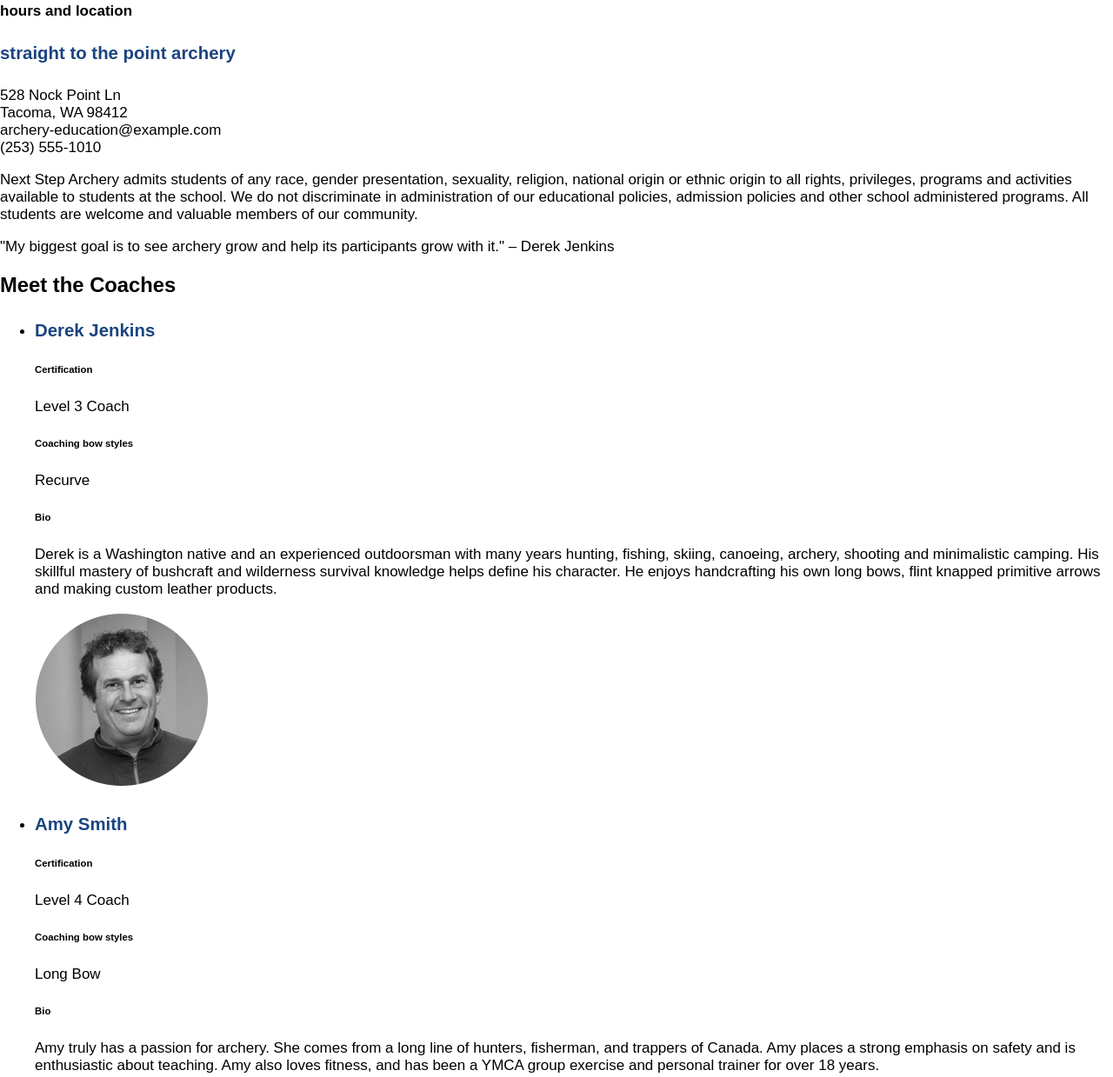
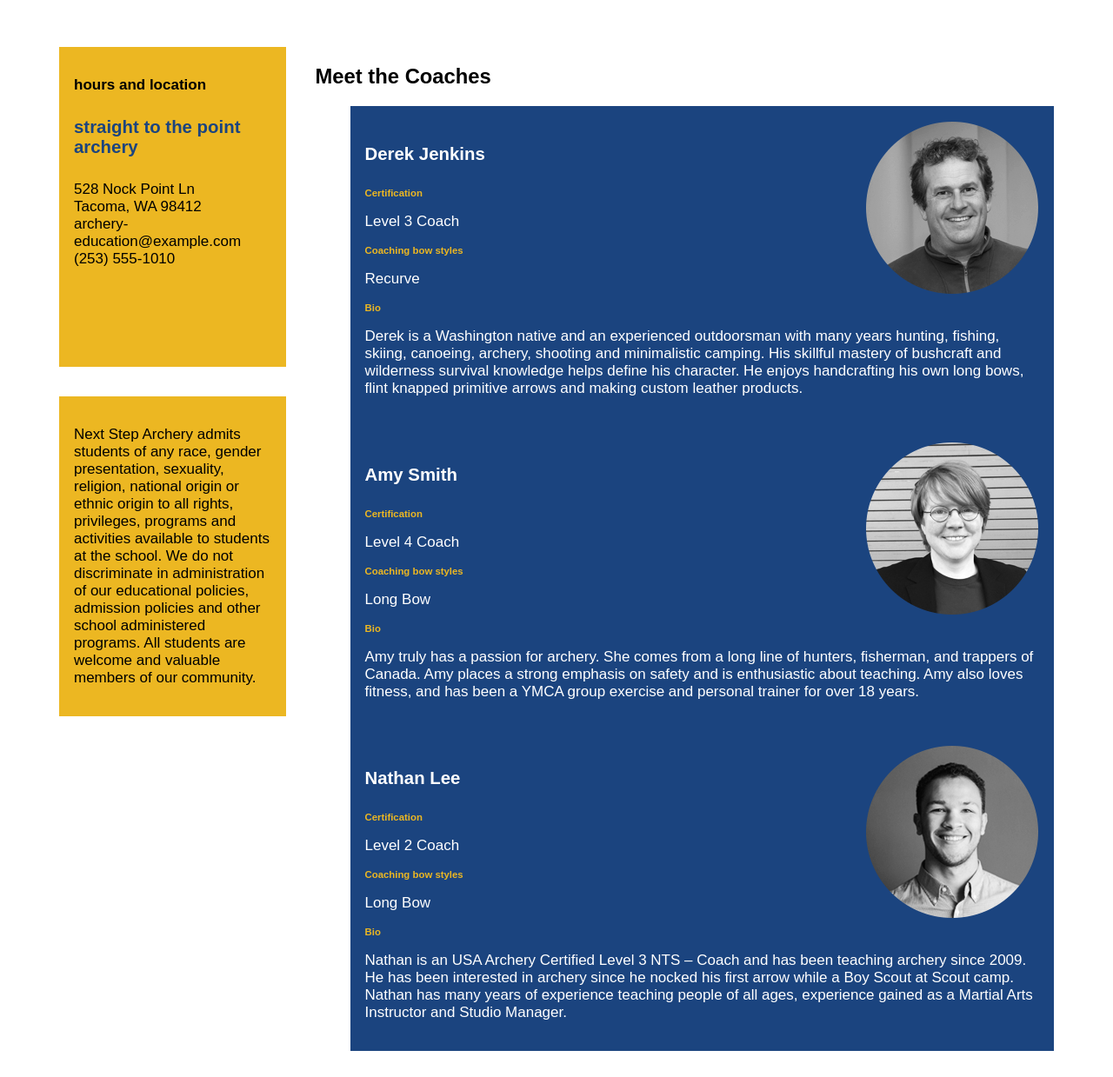
Before and after one commit to ssstefanz/archery-academy, a plain HTML site: page bios.html in a window 1280 px wide. Shown: the part 162-1401 px from the top of the page at 87% size. Drawn offline with Linux system fonts and the light colour scheme.

Commit message:
updated css stylesheet, finishing about pg

```diff
--- a/bios.html
+++ b/bios.html
@@ -14,61 +14,64 @@
       </nav>
     </header>
 
-    <aside class="">
+    <article class="grid-bios">
+
+
+      <aside class="grid-bios-hours">
           <h3>hours and location</h3>
           <h4>straight to the point archery</h4>
           <p>528 Nock Point Ln <br> Tacoma, WA 98412 <br> archery-education@example.com <br> (253) 555-1010</p>
       </aside>
 
-    <aside class="">
+      <aside class="grid-bios-statement">
             <p>Next Step Archery admits students of any race, gender presentation, sexuality, religion, national origin or ethnic origin
   to all rights, privileges, programs and activities available to students at the school. We do not discriminate in
   administration of our educational policies, admission policies and other school administered programs. All students are
   welcome and valuable members of our community.</p>
       </aside>
 
-    <aside class="">
-      <p>"My biggest goal is to see archery grow and help its participants grow with it." – Derek Jenkins</p>
-    </aside>
 
-    <section>
+
+      <section class="grid-bios-box">
         <h2>Meet the Coaches</h2>
         <ul>
-        <li>
-          <h4>Derek Jenkins</h4>
+          <li class="grid-bios-1">
+            <img src="images/instructor-bio-image1.png" style="float: right" alt="Image of Derek Jenkins.">
+            <h4 class="name">Derek Jenkins</h4>
             <h6>Certification</h6>
             <p>Level 3 Coach</p>
             <h6>Coaching bow styles</h6>
             <p>Recurve</p>
             <h6>Bio</h6>
             <p>Derek is a Washington native and an experienced outdoorsman with many years hunting, fishing, skiing, canoeing, archery, shooting and minimalistic camping. His skillful mastery of bushcraft and wilderness survival knowledge helps define his character. He enjoys handcrafting his own long bows, flint knapped primitive arrows and making custom leather products.</p>
-          <img src="images/instructor-bio-image1.png" height="200" alt="Image of Derek Jenkins.">
           </li>
 
-        <li>
-          <h4>Amy Smith</h4>
+          <li class="grid-bios-2">
+            <img src="images/instructor-bio-image2.png" style="float: right" alt="Image of Amy Smith.">
+            <h4 class="name">Amy Smith</h4>
             <h6>Certification</h6>
             <p>Level 4 Coach</p>
             <h6>Coaching bow styles</h6>
             <p>Long Bow</p>
             <h6>Bio</h6>
             <p>Amy truly has a passion for archery. She comes from a long line of hunters, fisherman, and trappers of Canada. Amy  places a strong emphasis on safety and is enthusiastic about teaching. Amy also loves fitness, and  has been a YMCA group exercise and personal trainer for over 18 years.</p>
-          <img src="images/instructor-bio-image2.png" height="200" alt="Image of Amy Smith.">
           </li>
 
-        <li>
-          <h4>Nathan Lee</h4>
+          <li class="grid-bios-3">
+            <img src="images/instructor-bio-image3.png" style="float: right" alt="Image of Nathan Lee.">
+            <h4 class="name">Nathan Lee</h4>
             <h6>Certification</h6>
             <p>Level 2 Coach</p>
             <h6>Coaching bow styles</h6>
             <p>Long Bow</p>
             <h6>Bio</h6>
             <p>Nathan is an USA Archery Certified Level 3 NTS – Coach and has been teaching archery since 2009. He has been interested in archery since he nocked his first arrow while a Boy Scout at Scout camp. Nathan has many years of experience teaching people of all ages, experience gained as a Martial Arts Instructor and Studio Manager.</p>
-          <img src="images/instructor-bio-image3.png" height="200" alt="Image of Nathan Lee.">
           </li>
 
         </ul>
       </section>
+
+    </article>
 
     <footer class="footer-container">
       <img src="images/footerImage.jpeg" width= 100% alt="Arrows with a blue photo filter.">
--- a/styles/stylesheet.css
+++ b/styles/stylesheet.css
@@ -26,6 +26,13 @@ h4 {
   font-family: sans-serif, "Arial Bold";
   font-size: 1.2em;
   color: #1b447f;
+}
+
+h6 {
+  font-family: sans-serif, "Arial Bold";
+  color: #ecb722;
+  padding: 0em;
+  margin: 0em;
 }
 
 p {
@@ -134,6 +141,85 @@ header a:visited {
   grid-area: 2 / 4 / 5 / 6;
 }
 
+.grid-classes {
+  display: grid;
+  grid-template-columns: repeat(5, 1fr);
+  grid-template-rows: repeat(2, 1fr);
+  grid-gap: 2em;
+  padding: 4em;
+}
+
+.grid-classes-hours {
+  grid-area: 1 / 1 / 2 / 2;
+  background-color: #ecb722;
+  padding: 1em;
+}
+
+.grid-classes-statement {
+  grid-area: 2 / 1 / 3 / 2;
+  background-color: #ecb722;
+  padding: 1em;
+}
+
+.grid-classes-sched {
+  grid-area: 1 / 2 / 3 / 5;
+  padding: 1em;
+}
+
+.grid-classes-img {
+  grid-area: 1 / 5 / 2 / 6;
+  background-color: #ecb722;
+  padding: 1em;
+}
+
+.grid-bios {
+  display: grid;
+  grid-template-columns: repeat(4, 1fr);
+  grid-template-rows: repeat(3, 1fr);
+  grid-gap: 2em;
+  padding: 4em;
+}
+
+.grid-bios-hours {
+  grid-area: 1 / 1 / 2 / 2;
+  background-color: #ecb722;
+  padding: 1em;
+}
+
+.grid-bios-statement {
+  grid-area: 2 / 1 / 3 / 2;
+  background-color: #ecb722;
+  padding: 1em;
+}
+
+.grid-bios-box {
+  grid-area: 1 / 2 / 4 / 5;
+
+}
+
+.grid-bios-1 {
+  grid-area: 1 / 2 / 2 / 5;
+  padding: 1em;
+  color: white;
+  background-color: #1b447f;
+}
+
+.grid-bios-2 {
+  grid-area: 2 / 2 / 3 / 5;
+  padding: 1em;
+  color: white;
+  background-color: #1b447f;
+}
+
+.grid-bios-3 {
+  grid-area: 3 / 2 / 4 / 5;
+  padding: 1em;
+  color: white;
+  background-color: #1b447f;
+}
+
+
+
 /* quotes */
 
 .quote {
@@ -145,6 +231,32 @@ header a:visited {
 .quote-tag {
   font-size: 0.8em;
   font-variant: small-caps;
+}
+
+/* flexbox */
+
+ul {
+  list-style-type: none;
+}
+
+.work-container {
+  display: flex;
+  flex-direction: column;
+  flex-wrap: wrap;
+  justify-content: space-around;
+  padding-right: 1em;
+}
+
+.box {
+  height: 30em;
+  width: 60em;
+  background-color: #1b447f;
+  padding: 1em;
+  color: white;
+}
+
+.name {
+  color: white;
 }
 
 /* footer */
```
Also changed, not shown: classes.html (+13 -6 lines). Lines whose indentation alone changed are shown as unchanged.
